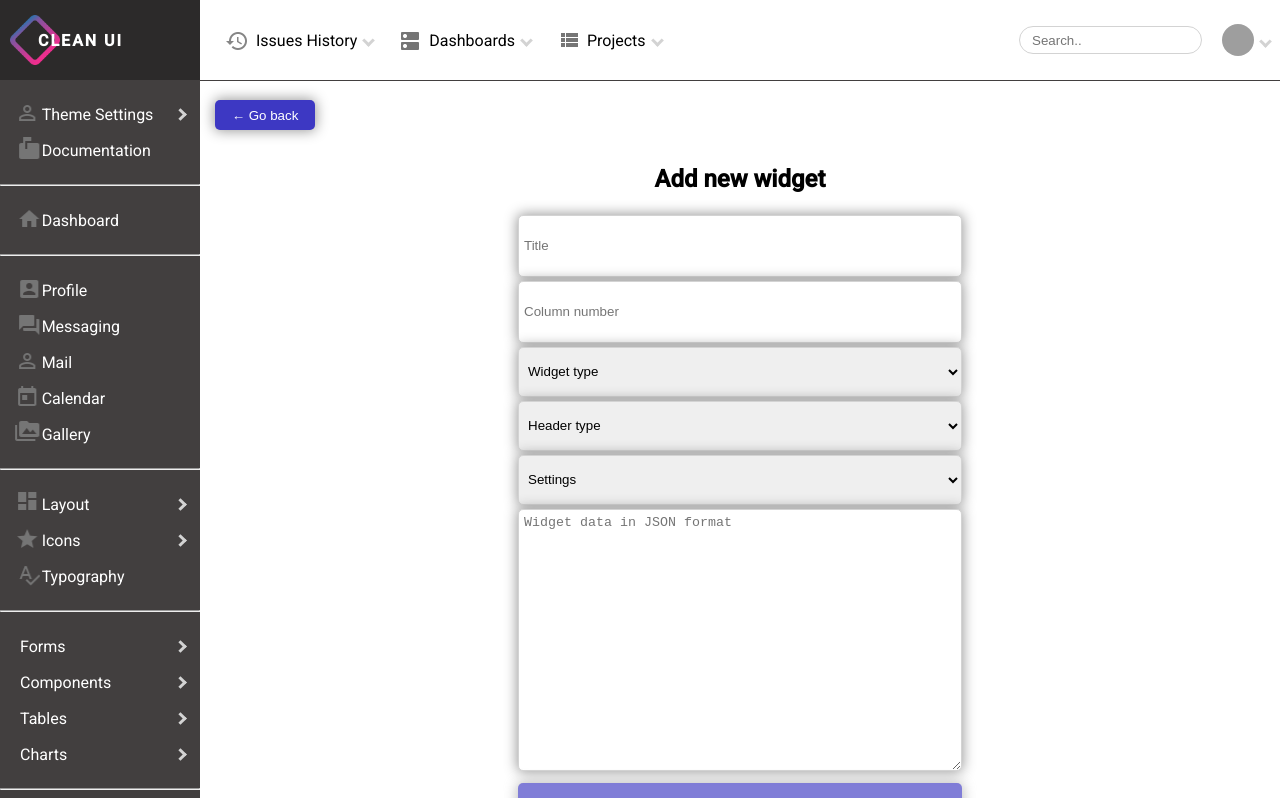
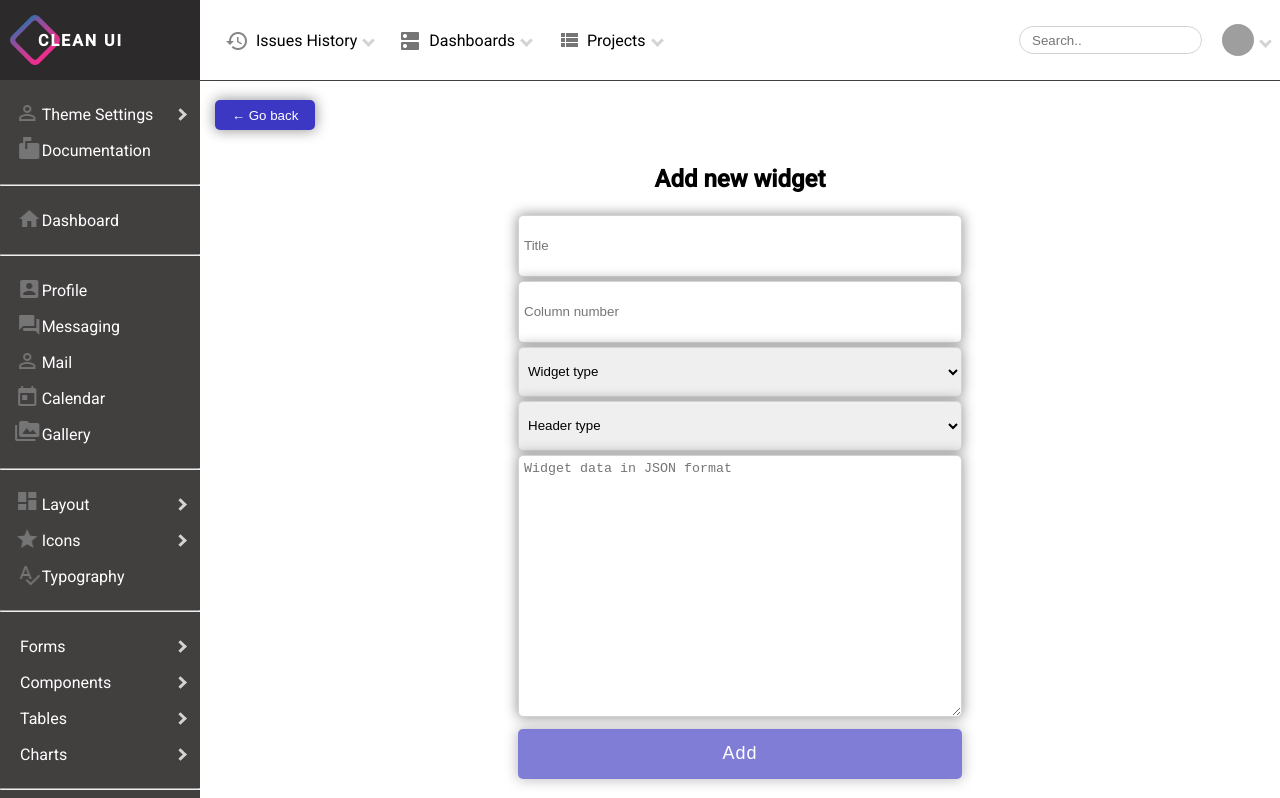
Before and after one commit to ingavisinskaite/layout-project-angular, an Angular app: page /widget-form in a window 1280 px wide. Shown: the top 798 px of the page. Built offline with nearby package versions, Linux system fonts and the light colour scheme; grey boxes are pictures that could not be loaded.

Commit message:
removed settings field from widget form

```diff
--- a/src/app/components/table-widget/table-widget.component.html
+++ b/src/app/components/table-widget/table-widget.component.html
@@ -14,7 +14,9 @@
 >
   <tr
     class="table-header"
-    [ngClass]="{ dark: widgetData.headerType === HeaderType.Dark }"
+    [ngClass]="{
+      dark: widgetData.headerType === HeaderType.Dark && !widgetData.settings
+    }"
     (click)="openWidgetForm(widgetData.id)"
     title="Click to edit widget"
   >
--- a/src/app/components/widget-form/widget-form.component.html
+++ b/src/app/components/widget-form/widget-form.component.html
@@ -10,7 +10,7 @@
       class="field"
       id="title"
       formControlName="title"
-      [ngClass]="{ invalid: !isFormControlValid('title')}"
+      [ngClass]="{ invalid: !isFormControlValid('title') }"
     />
     <input
       type="number"
@@ -20,24 +20,28 @@
       class="field"
       id="column-number"
       formControlName="column"
-      [ngClass]="{ invalid: !isFormControlValid('column')}"
+      [ngClass]="{ invalid: !isFormControlValid('column') }"
     />
-    <select class="field" id="type" formControlName="type" [ngClass]="{ invalid: !isFormControlValid('type')}">
+    <select
+      class="field"
+      id="type"
+      formControlName="type"
+      [ngClass]="{ invalid: !isFormControlValid('type') }"
+    >
       <option value="-1" disabled selected hidden>Widget type</option>
       <option *ngFor="let option of widgetTypeOptions" [value]="option">
         {{ WidgetType[option] }}</option
       >
     </select>
-    <select class="field" id="header-type" formControlName="headerType" [ngClass]="{ invalid: !isFormControlValid('headerType')}">
+    <select
+      class="field"
+      id="header-type"
+      formControlName="headerType"
+      [ngClass]="{ invalid: !isFormControlValid('headerType') }"
+    >
       <option value="-1" disabled selected hidden>Header type</option>
       <option *ngFor="let option of headerTypeOptions" [value]="option">
         {{ HeaderType[option] }}</option
-      >
-    </select>
-    <select class="field" id="settings" formControlName="settings" [ngClass]="{ invalid: !isFormControlValid('settings')}">
-      <option value="-1" disabled selected hidden>Settings</option>
-      <option *ngFor="let option of settingsOptions" [value]="option">
-        {{ Settings[option] }}</option
       >
     </select>
     <textarea
@@ -46,7 +50,7 @@
       placeholder="Widget data in JSON format"
       required
       formControlName="data"
-      [ngClass]="{ invalid: !isFormControlValid('data')}"
+      [ngClass]="{ invalid: !isFormControlValid('data') }"
     ></textarea>
     <ng-container *ngIf="formType === FormType.Edit">
       <button
--- a/src/app/components/widget-form/widget-form.component.ts
+++ b/src/app/components/widget-form/widget-form.component.ts
@@ -7,7 +7,6 @@ import { AppDataService } from 'src/app/services/app-data.service';
 import { NavigationService } from 'src/app/services/navigation.service';
 import { WidgetType } from 'src/app/models/widget-type.model';
 import { HeaderType } from 'src/app/models/header-type.model';
-import { Settings } from 'src/app/models/settings.model';
 import { FormType } from 'src/app/models/form-type.model';
 import { ValidationService } from 'src/app/services/validation.service';
 
@@ -19,7 +18,6 @@ import { ValidationService } from 'src/app/services/validation.service';
 export class WidgetFormComponent implements OnInit {
   widgetTypeOptions = this.getEnumValues(WidgetType);
   headerTypeOptions = this.getEnumValues(HeaderType);
-  settingsOptions = this.getEnumValues(Settings);
   id: string;
   widgetForm: FormGroup;
   formType: number;
@@ -28,13 +26,11 @@ export class WidgetFormComponent implements OnInit {
     column: null,
     type: -1,
     headerType: -1,
-    settings: -1,
     data: ''
   };
 
   WidgetType = WidgetType;
   HeaderType = HeaderType;
-  Settings = Settings;
   FormType = FormType;
 
   constructor(
@@ -105,10 +101,6 @@ export class WidgetFormComponent implements OnInit {
         Validators.required,
         this.validatorService.dropdownValidator
       ]),
-      settings: new FormControl(-1, [
-        Validators.required,
-        this.validatorService.dropdownValidator
-      ]),
       data: new FormControl('', [
         Validators.required,
         this.validatorService.jsonValidator
```
